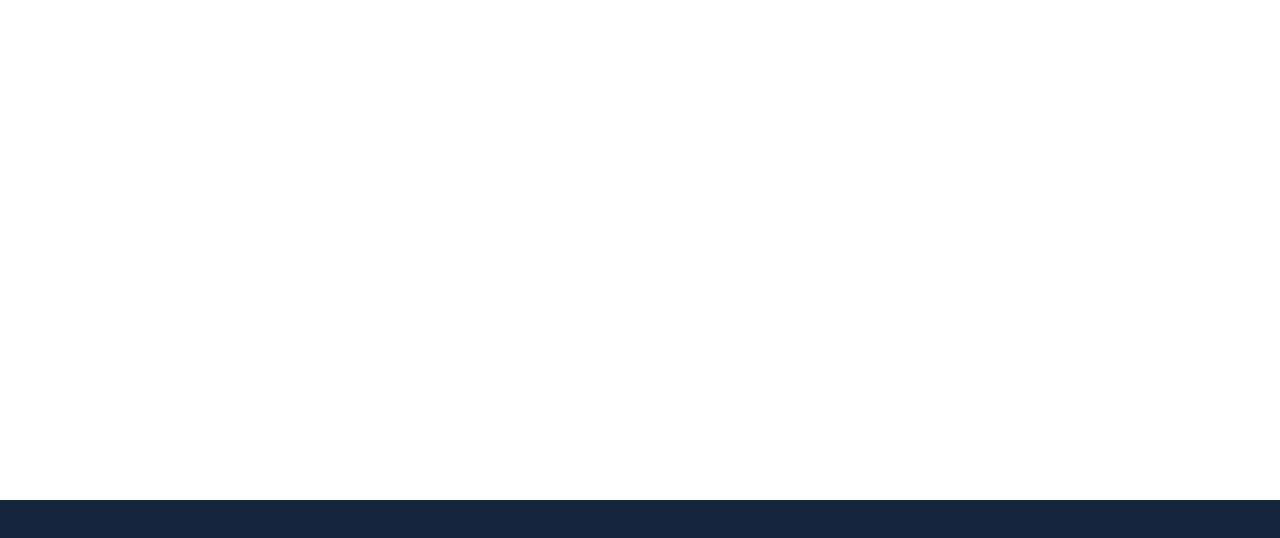
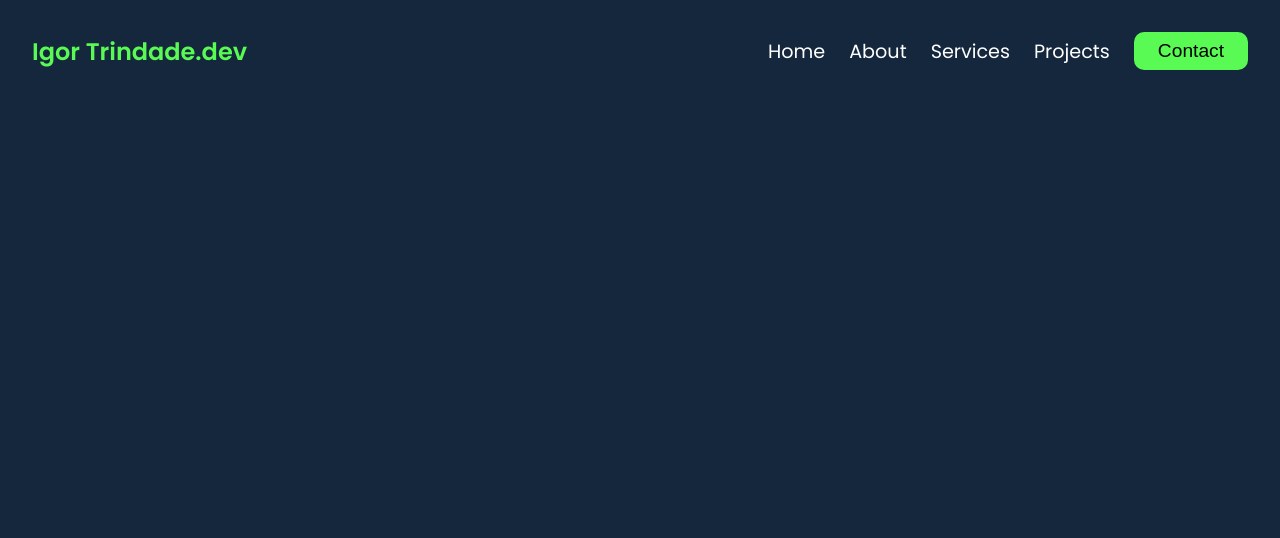
Before and after one commit to igortrindadelg/portfolio, a React (Create React App) app: page / in a window 1280 px wide. Shown: the top 538 px of the page. Built offline with nearby package versions, Linux system fonts and the light colour scheme.

Commit message:
navbar started

```diff
--- a/public/index.html
+++ b/public/index.html
@@ -24,7 +24,7 @@
       work correctly both with client-side routing and a non-root public URL.
       Learn how to configure a non-root public URL by running `npm run build`.
     -->
-    <title>React App</title>
+    <title>Igor Trindade.dev</title>
   </head>
   <body>
     <noscript>You need to enable JavaScript to run this app.</noscript>
--- a/src/App.jsx
+++ b/src/App.jsx
@@ -1,9 +1,10 @@
 import './App.scss';
+import Header from './components/Header';
 
 function App() {
   return (
-    <div className='container'>
-
+    <div>
+      <Header />
     </div>
   );
 }
--- a/src/App.scss
+++ b/src/App.scss
@@ -1,6 +1 @@
 @import './scss/colors';
-
-.container {
-    height: 500px;
-    background-color: $primaryColor;
-}
--- a/src/components/Header.jsx
+++ b/src/components/Header.jsx
@@ -1,7 +1,24 @@
 import React from 'react'
+import '../scss/Header.scss'
 
 const Header = () => {
-    return ( <></> );
+    return (
+        <nav className='navbar'>
+            <div className="logo">
+                <h2>Igor Trindade.dev</h2>
+            </div>
+
+            <ul className="navLinks">
+                <li className="navLink"><a href="#">Home</a></li>
+                <li className="navLink"><a href="#">About</a></li>
+                <li className="navLink"><a href="#">Services</a></li>
+                <li className="navLink"><a href="#">Projects</a></li>
+                <li className="navLink">
+                    <button className="navButton">Contact</button>
+                </li>
+            </ul>
+        </nav>
+    );
 }
 
 export default Header;
--- /dev/null
+++ b/src/scss/Header.scss
@@ -0,0 +1,55 @@
+.navbar {
+    color: white;
+    display: grid;
+    grid-template-columns: auto 1fr;
+    align-items: center;
+    max-width: 100%;
+}
+
+.logo {
+    padding: 1rem 2rem;
+
+    h2 {
+        font-size: 1.5rem;
+        color: #59fa53;
+    }
+}
+
+.navLinks {
+    align-items: center;
+    padding: 2rem;
+    display: grid;
+    grid-auto-flow: column;
+    justify-content: end;
+    grid-gap: 1.5rem;
+
+    .navLink {
+        list-style: none;
+        font-size: 1.2rem;
+
+        a {
+            text-decoration: none;
+            color: white;
+            transition: all 0.5s ease;
+        }
+
+        a:hover {
+            color: #59fa53;
+        }
+
+        .navButton {
+            font-size: 1.2rem;
+            padding: 0.5rem 1.5rem;
+            border-radius: 10px;
+            border: none;
+            background-color: #59fa53;
+        }
+
+    }
+}
+
+@media (max-width: 800px) {
+    .navLinks {
+        display: none;
+    }
+}
```
